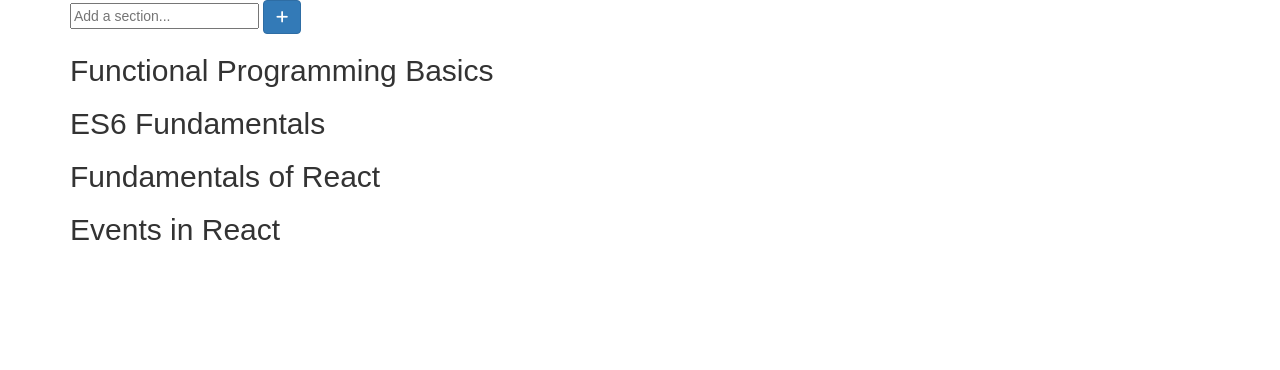
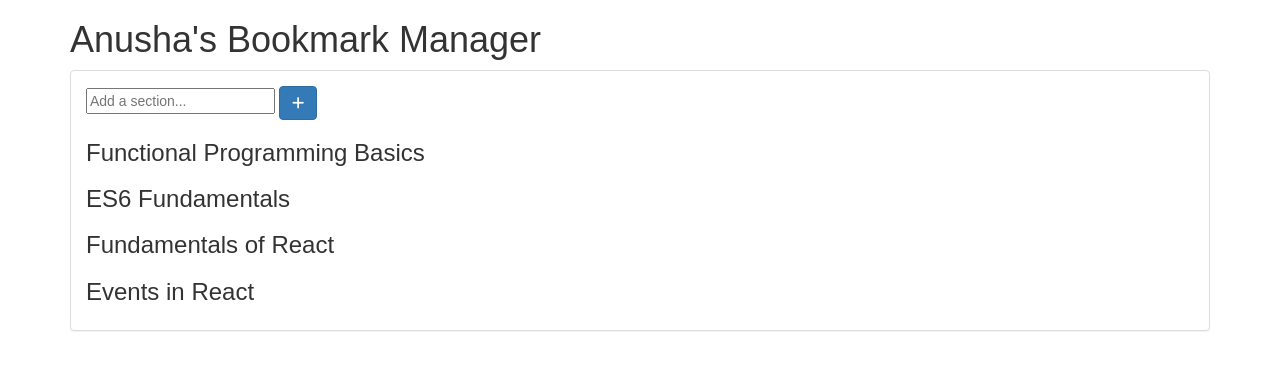
Before and after one commit to anntenna/Bookmark-manager, a React (Create React App) app: page / in a window 1280 px wide. Shown: the top 370 px of the page. Built offline with nearby package versions, Linux system fonts and the light colour scheme.

Commit message:
Added Bootstrap panel styling to App.js

```diff
--- a/src/App.js
+++ b/src/App.js
@@ -67,10 +67,10 @@ class App extends Component {
       subject: this.state.headerInput,
       resources: []
     };
-    console.log(newSection);
+    // console.log(newSection);
 
     allSections.unshift(newSection);
-    console.log(allSections);
+    // console.log(allSections);
 
     this.setState({
       sections: allSections,
@@ -90,15 +90,18 @@ class App extends Component {
   render() {
     return (
       <div className="container">
-        <div className="form-group">
+        <h1>Anusha's Bookmark Manager</h1>
+        <div className="panel panel-default">
+          <div className="panel-body">
             <input type="text" value={this.state.headerInput} onChange={this.handleTyping.bind(this)} placeholder="Add a section..."/>{'  '}
             <button className="btn btn-primary" onClick={this.addSectionToState.bind(this)}>
               <i className="fa fa-plus" aria-hidden="true"></i>
             </button>
-        </div>
             {this.state.sections.map(section => {
               return (<Subject key={section.subject} items={section} addResource={this.addResourceToSections.bind(this)}/>);
             })}
+          </div>
+        </div>
       </div>
     );
   }
--- a/src/components/Subject.js
+++ b/src/components/Subject.js
@@ -56,7 +56,7 @@ export default class Section extends Component {
     }
     //event handlers
     render() {
-        let heading = <h2><span onClick={this.handleLinkToggle.bind(this)}>{this.props.items.subject}</span></h2>;
+        let heading = <h3><span onClick={this.handleLinkToggle.bind(this)}>{this.props.items.subject}</span></h3>;
         let content =
         <div hidden={this.state.showLinks}>
             <ul>
```
Lines whose indentation alone changed are shown as unchanged.
